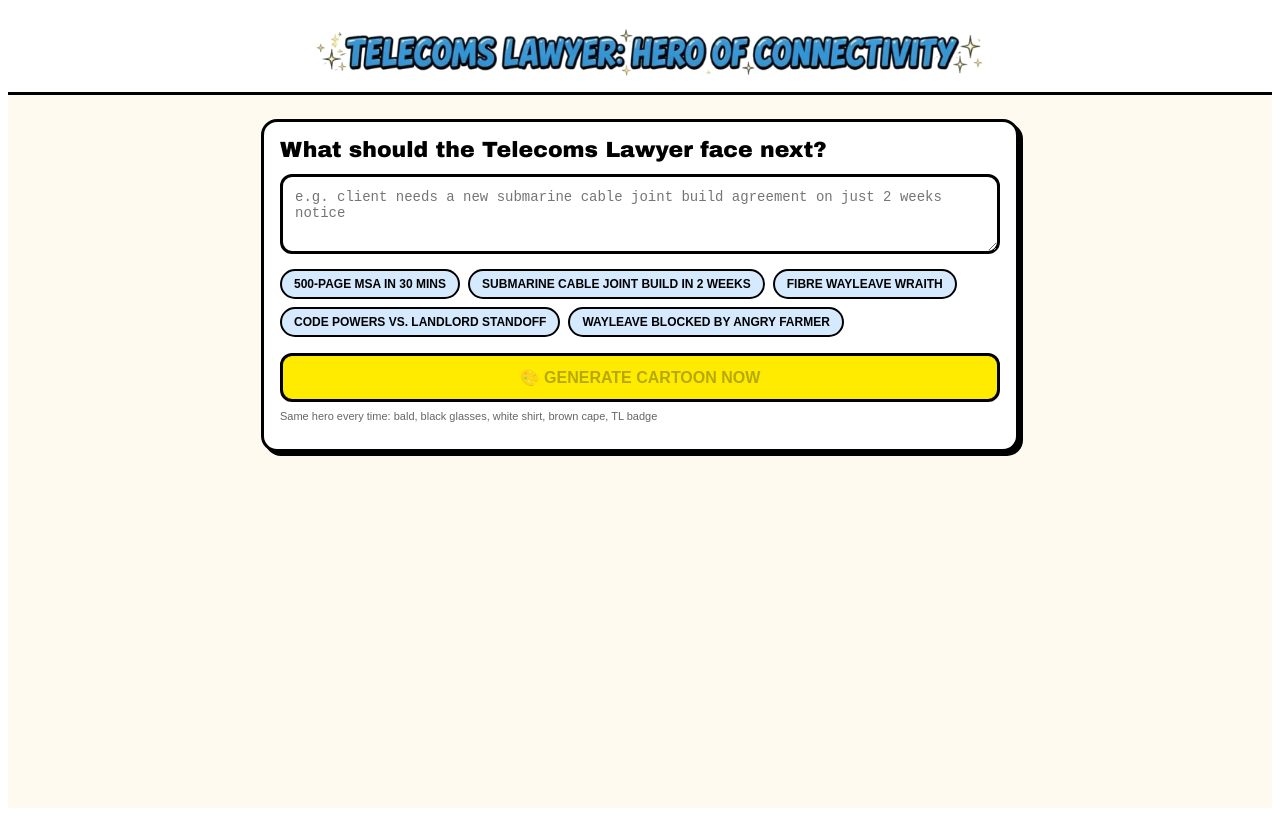
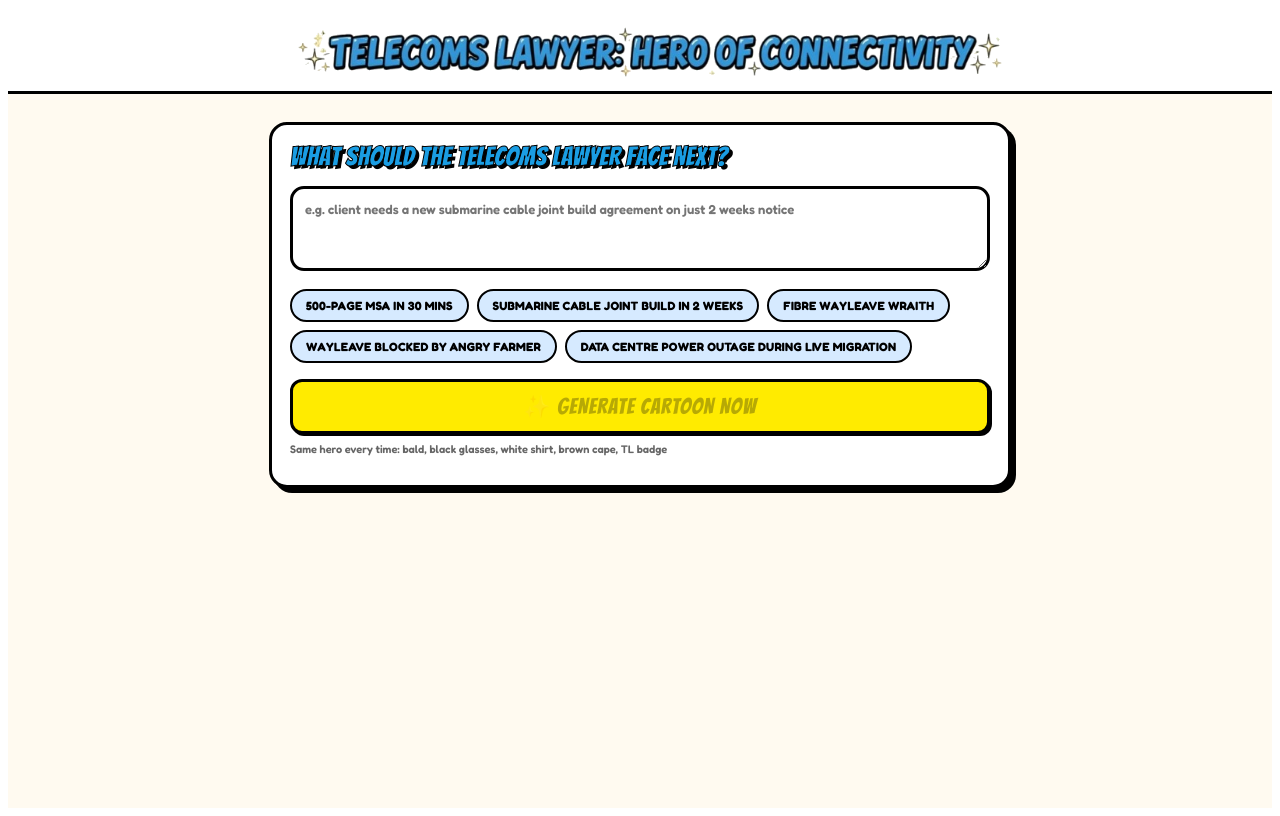
Before and after one commit to conradimike-alt/telecoms-lawyer-new, a Next.js app: page / in a window 1280 px wide. Built offline with nearby package versions, Linux system fonts and the light colour scheme.

Commit message:
Refactor Telecoms Lawyer scenario generator layout
Updated layout and styles for the Telecoms Lawyer scenario generator. Added Head component for font linking and improved button styles.

```diff
--- a/pages/index.js
+++ b/pages/index.js
@@ -1,4 +1,5 @@
 import { useState, useEffect } from "react";
+import Head from "next/head";
 
 const ALL_CHALLENGES = [
   "ROAMING REGULATION RUMBLE",
@@ -12,8 +13,6 @@ const ALL_CHALLENGES = [
   "Wayleave blocked by angry farmer",
   "Subsea cable cut by fishing trawler",
   "MVNO wants to launch tomorrow",
-  "Code powers vs. landlord standoff",
-  "Pension fund wants to buy the whole fibre network",
 ];
 
 function getRandomChallenges() {
@@ -25,7 +24,6 @@ export default function Home() {
   const [suggestions, setSuggestions] = useState([]);
   const [loading, setLoading] = useState(false);
   const [imageUrl, setImageUrl] = useState(null);
-
   useEffect(() => { setSuggestions(getRandomChallenges()); }, []);
 
   const handleGenerate = async () => {
@@ -46,28 +44,82 @@ export default function Home() {
   };
 
   return (
-    <div style={{ minHeight: "100vh", background: "#fffaf0", display: "flex", flexDirection: "column", alignItems: "center", padding: 0, fontFamily: "Arial Black, sans-serif" }}>
+    <>
+      <Head>
+        <link href="https://fonts.googleapis.com/css2?family=Bangers&family=Fredoka:wght@600;700;800&display=swap" rel="stylesheet" />
+      </Head>
 
-      {/* HEADER - CHANGE THE SRC TO YOUR FILE NAME */}
-      <div style={{ width: "100%", background: "white", borderBottom: "3px solid black", display: "flex", justifyContent: "center", padding: "12px 0" }}>
-        <img src="/header.png" alt="Telecoms Lawyer" style={{ maxWidth: 720, width: "95%", height: "auto", display: "block" }} />
+      <div style={{ minHeight: "100vh", background: "#fffaf0", display: "flex", flexDirection: "column", alignItems: "center", padding: 0 }}>
+        <div style={{ width: "100%", background: "white", borderBottom: "3px solid black", display: "flex", justifyContent: "center", padding: "10px 0" }}>
+          <img src="/header.png" alt="Telecoms Lawyer: Hero of Connectivity" style={{ maxWidth: 760, width: "95%", height: "auto" }} />
         </div>
 
-      <div style={{ width: "100%", maxWidth: 720, border: "3px solid black", borderRadius: 16, padding: 16, background: "white", boxShadow: "4px 4px 0px 0px black", marginTop: 24, marginLeft: 16, marginRight: 16 }}>
-        <h1 style={{ fontWeight: 900, fontSize: 22, margin: "0 0 12px 0" }}>What should the Telecoms Lawyer face next?</h1>
-        <textarea value={scenario} onChange={(e) => setScenario(e.target.value)} placeholder="e.g. client needs a new submarine cable joint build agreement on just 2 weeks notice" style={{ width: "100%", border: "3px solid black", borderRadius: 12, padding: 12, fontSize: 14, minHeight: 80, fontFamily: "monospace", boxSizing: "border-box" }} />
-        <div style={{ display: "flex", flexWrap: "wrap", gap: 8, marginTop: 12 }}>
+        <div style={{ width: "100%", maxWidth: 700, border: "3px solid black", borderRadius: 18, padding: 18, background: "white", boxShadow: "5px 5px 0px 0px black", marginTop: 28 }}>
+
+          {/* THIS TITLE NOW MATCHES YOUR HEADER */}
+          <h1 style={{
+            fontFamily: "'Bangers', cursive",
+            fontSize: 26,
+            color: "#1a9de3",
+            letterSpacing: "0.5px",
+            margin: "0 0 14px 0",
+            WebkitTextStroke: "1px black",
+            textShadow: "3px 3px 0px black",
+            lineHeight: 1.1
+          }}>
+            What should the Telecoms Lawyer face next?
+          </h1>
+
+          <textarea
+            value={scenario}
+            onChange={(e) => setScenario(e.target.value)}
+            placeholder="e.g. client needs a new submarine cable joint build agreement on just 2 weeks notice"
+            style={{ width: "100%", border: "3px solid black", borderRadius: 14, padding: 12, fontSize: 13, minHeight: 85, fontFamily: "'Fredoka', sans-serif", fontWeight: 600, boxSizing: "border-box" }}
+          />
+
+          <div style={{ display: "flex", flexWrap: "wrap", gap: 8, marginTop: 14 }}>
             {suggestions.map((s) => (
-            <button key={s} onClick={() => setScenario(s)} style={{ background: "#d6eaff", border: "2px solid black", borderRadius: 999, padding: "6px 12px", fontSize: 12, fontWeight: 800, textTransform: "uppercase", cursor: "pointer" }}>{s}</button>
+              <button
+                key={s}
+                onClick={() => setScenario(s)}
+                style={{
+                  background: "#d6eaff",
+                  border: "2.5px solid black",
+                  borderRadius: 999,
+                  padding: "7px 14px",
+                  fontSize: 12,
+                  fontFamily: "'Fredoka', sans-serif",
+                  fontWeight: 800,
+                  textTransform: "uppercase",
+                  cursor: "pointer",
+                  letterSpacing: "0.2px"
+                }}>{s}</button>
             ))}
           </div>
-        <button onClick={handleGenerate} disabled={loading || !scenario.trim()} style={{ width: "100%", marginTop: 16, background: "#ffeb00", border: "3px solid black", borderRadius: 12, padding: "12px 0", fontWeight: 900, textTransform: "uppercase", fontSize: 16, cursor: "pointer" }}>
-          {loading ? "GENERATING..." : "🎨 GENERATE CARTOON NOW"}
+
+          <button
+            onClick={handleGenerate}
+            disabled={loading || !scenario.trim()}
+            style={{
+              width: "100%",
+              marginTop: 16,
+              background: "#ffeb00",
+              border: "3px solid black",
+              borderRadius: 12,
+              padding: "12px 0",
+              fontFamily: "'Bangers', cursive",
+              fontSize: 22,
+              letterSpacing: "1px",
+              cursor: "pointer",
+              boxShadow: "2px 2px 0px black"
+            }}>
+            {loading ? "GENERATING..." : "✨ GENERATE CARTOON NOW"}
           </button>
-        <p style={{ fontSize: 11, color: "#666", marginTop: 8, fontFamily: "Arial" }}>Same hero every time: bald, black glasses, white shirt, brown cape, TL badge</p>
+          <p style={{ fontSize: 11, color: "#666", marginTop: 8, fontFamily: "'Fredoka', sans-serif" }}>Same hero every time: bald, black glasses, white shirt, brown cape, TL badge</p>
         </div>
 
-      {imageUrl && <div style={{ marginTop: 24, width: "100%", maxWidth: 720, border: "3px solid black", borderRadius: 16, overflow: "hidden" }}><img src={imageUrl} alt={scenario} style={{ width: "100%", display: "block" }} /></div>}
+        {imageUrl && <div style={{ marginTop: 24, width: "100%", maxWidth: 700, border: "3px solid black", borderRadius: 16, overflow: "hidden" }}><img src={imageUrl} alt={scenario} style={{ width: "100%", display: "block" }} /></div>}
       </div>
+    </>
   );
 }
```
Lines whose indentation alone changed are shown as unchanged.
